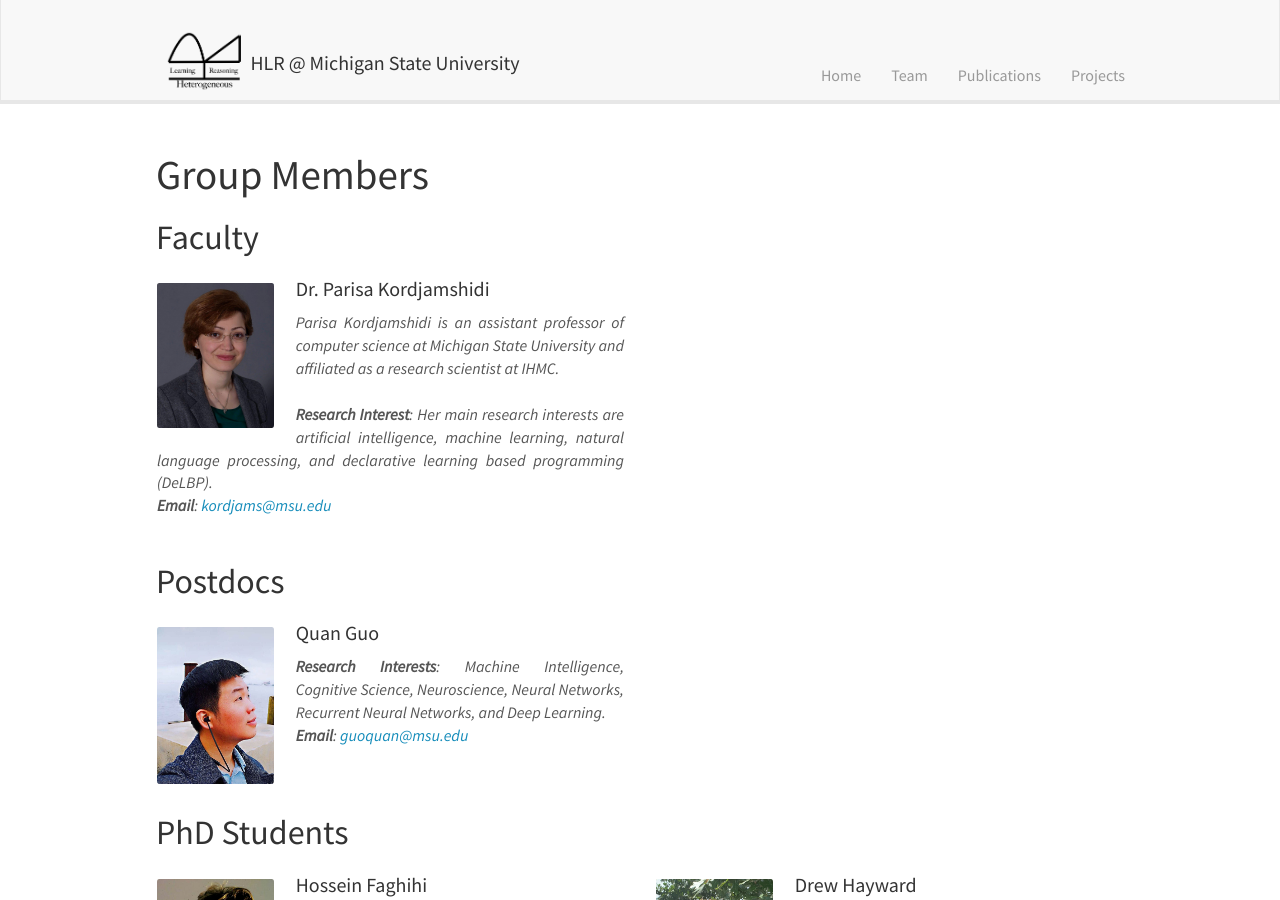
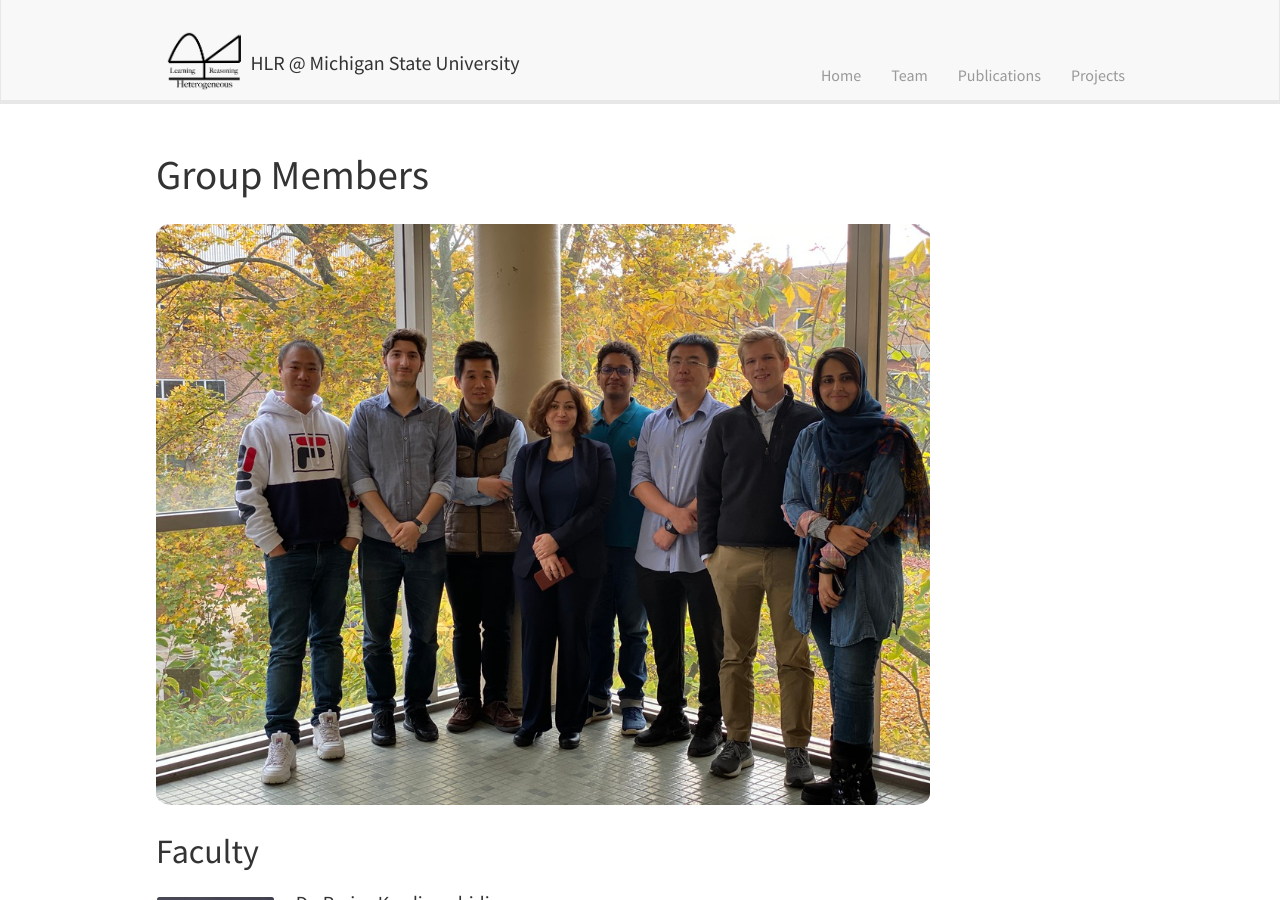
Before and after one commit to HLR/HLR.github.io, a Jekyll site: the page built from _pages/team.md, in a window 1280 px wide and 900 px high. Built offline with Jekyll 4.4.1, drawn with Linux system fonts in a browser that asks for light colours; nearby versions of some CDN libraries.

Commit message:
add group picture to the team page

```diff
--- a/_pages/team.md
+++ b/_pages/team.md
@@ -7,6 +7,9 @@ permalink: /team/
 ---
 
 # Group Members
+
+<img src="{{ site.url }}{{ site.baseurl }}/images/picpic/group-pic.jpg" width="80%">
+
 
 ## Faculty
 {% assign number_printed = 0 %}
```
Also changed, not shown: images/picpic/group-pic.jpg (added).
